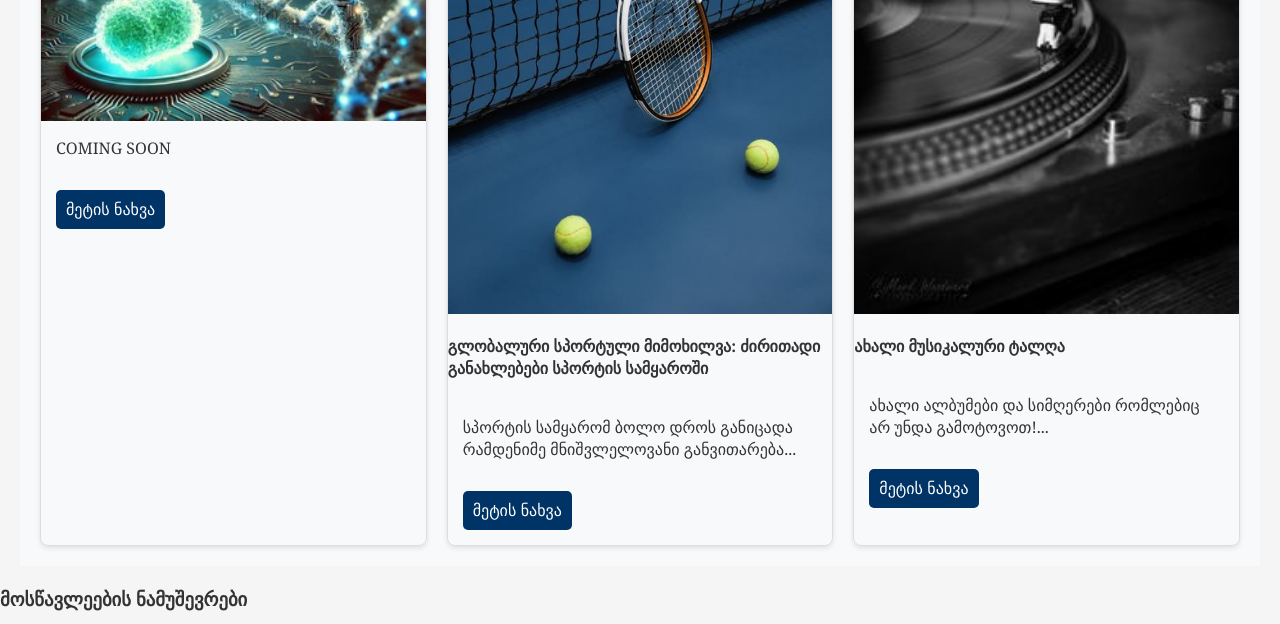
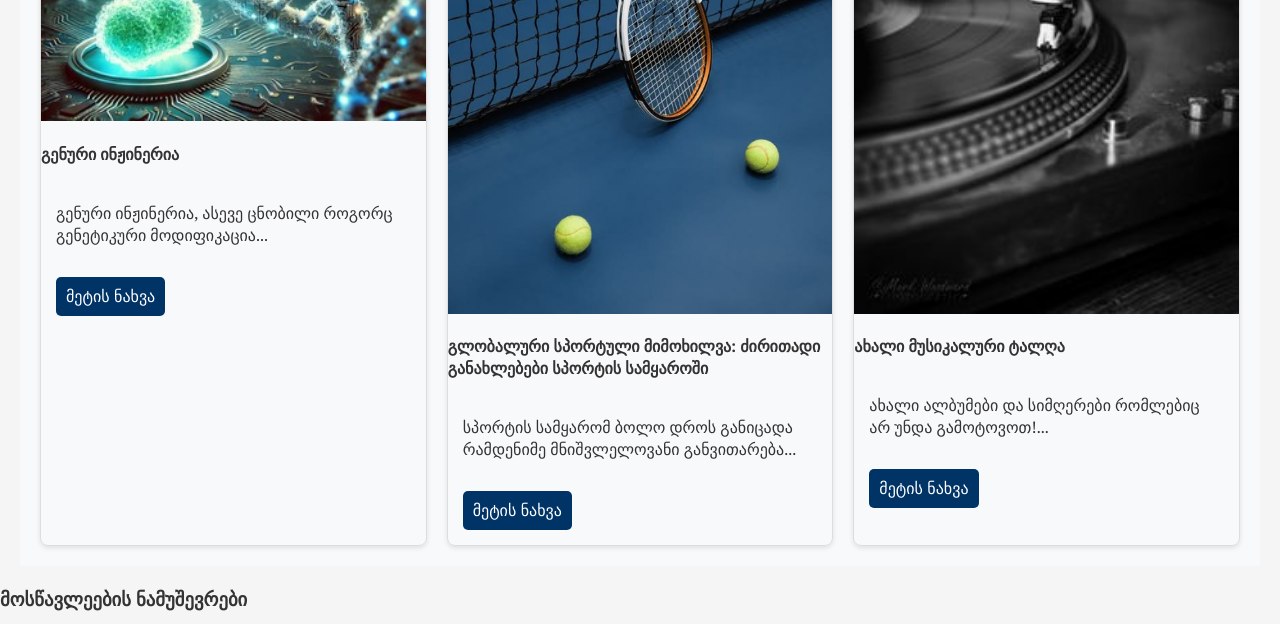
Before and after one commit to herald123644/buckswood-herald, a plain HTML site: page index.html in a window 1280 px wide. Shown: the part 1220-1844 px from the top of the page. Drawn offline with Linux system fonts and the light colour scheme.

Commit message:
Update index.html

```diff
--- a/index.html
+++ b/index.html
@@ -76,7 +76,8 @@
             <div class="news-card">
                 <h3>მეცნიერება და ტექნოლოგიები</h3>
                 <img src="imagess/genes.jpg" alt="Scientific News" class="news-image">
-                <p>COMING SOON</p>
+                <h4>გენური ინჟინერია</h4>
+                <p>გენური ინჟინერია, ასევე ცნობილი როგორც გენეტიკური მოდიფიკაცია...</p>
                 <a href="Gens.html"><button class="see-more">მეტის ნახვა</button></a>
             </div>
 
```
